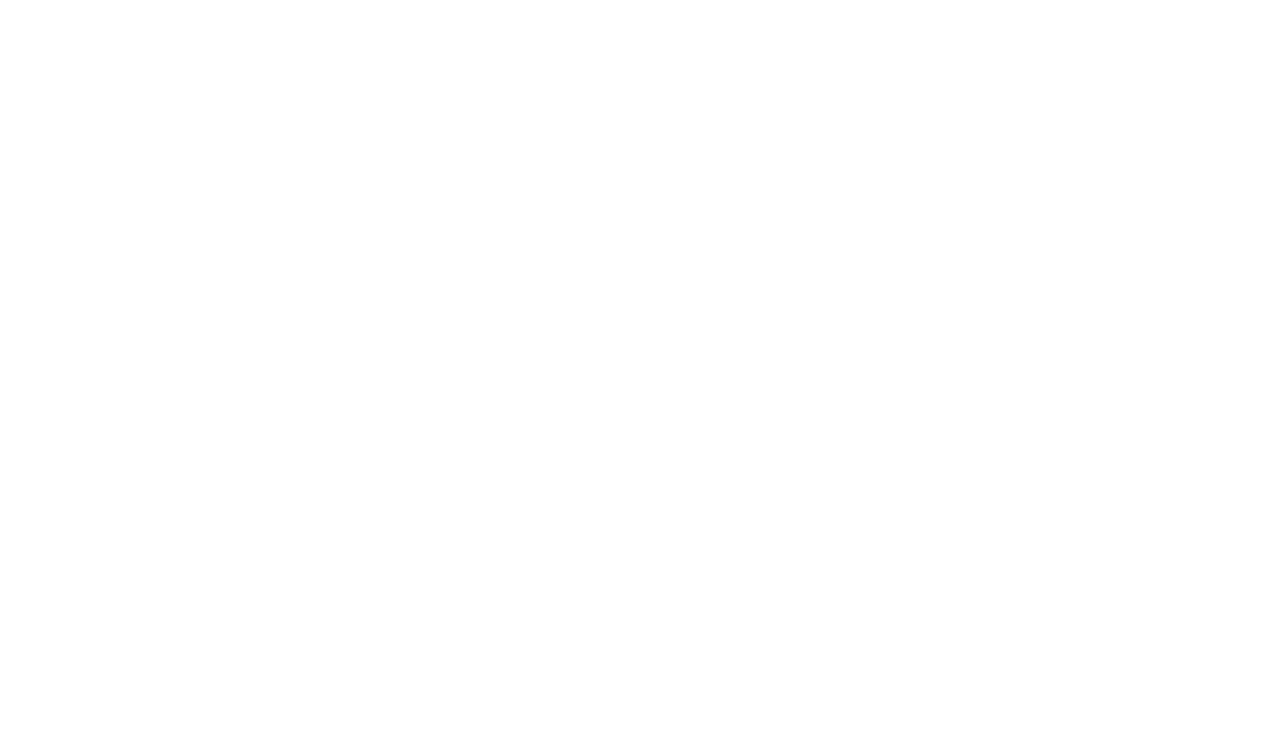
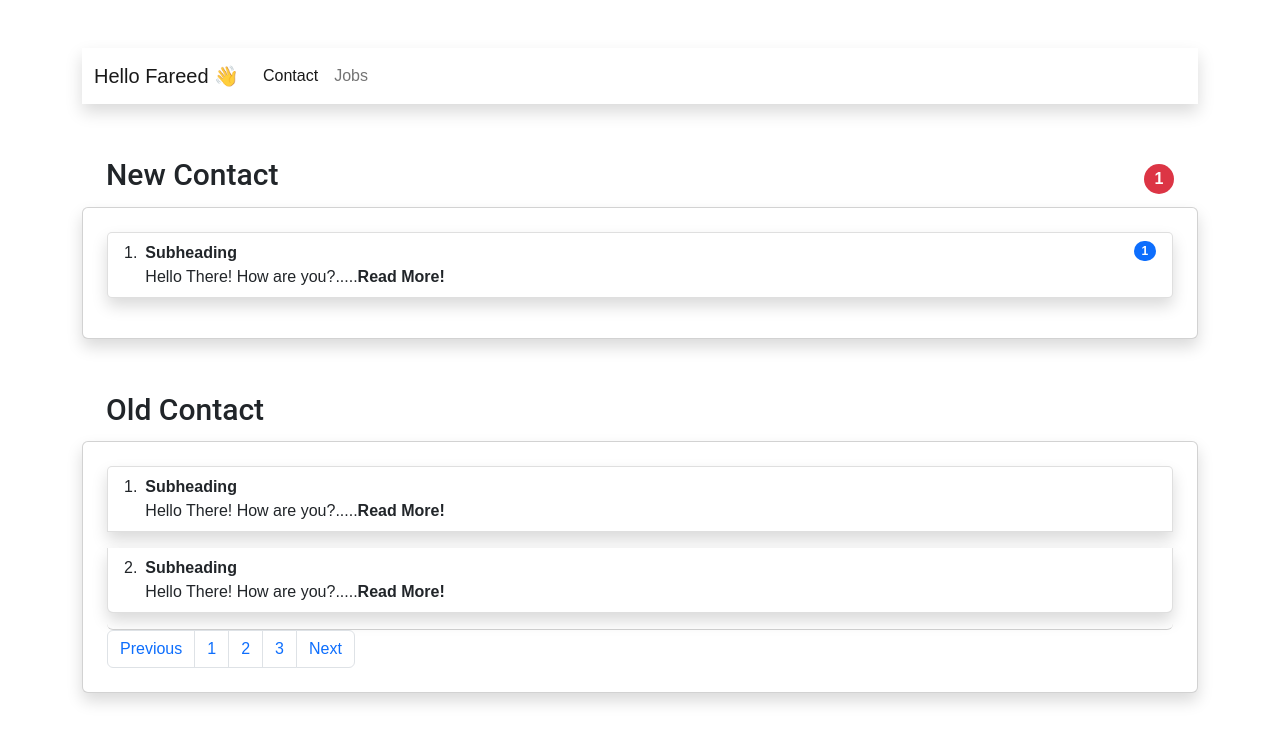
Before and after one commit to Arslan-chaudhry99/coderfeast.com, a React (Create React App) app: page /admin-coder-feast in a window 1280 px wide. Before the commit this address had no page. Shown: the top 742 px of the page. Built offline with nearby package versions, Linux system fonts and the light colour scheme.

Commit message:
contact page in admin section

```diff
--- a/src/App.js
+++ b/src/App.js
@@ -7,6 +7,9 @@
 import Staff from "./Pages/Web/staff augmentation/Staff";
 import ApplyToJob from "./Pages/Careers/ApplyToJob";
 import ReactPage from "./Pages/Web/Reactjs/ReactPage";
+import Admin from "./Pages/Admin/Admin";
+import ConatctSection from "./Pages/Admin/ConatctSection";
+import JobRec from "./Pages/Admin/JobRec";
 import "./Global.css"
 import { BrowserRouter, Route, Routes } from "react-router-dom";
 function App() {
@@ -28,7 +31,11 @@
           <Route path="/react-js-development" element={<ReactPage />} />
           <Route path="/staff-augmentation" element={<Staff />} />
           <Route path="/apply-now" element={<ApplyToJob />} />
+
         </Route >
+        <Route path="/admin-coder-feast" element={<Admin />} />
+        <Route path="/admin-coder-feast/contactus" element={<ConatctSection />} />
+        <Route path="/admin-coder-feast/job-request" element={<JobRec />} />
       </Routes>
     </BrowserRouter>
 
--- /dev/null
+++ b/src/Pages/Admin/Admin.jsx
@@ -0,0 +1,122 @@
+import React from 'react'
+
+const admin = () => {
+    return (
+        <>
+            <div className="container mb-5 mt-5">
+                <nav class="navbar navbar-expand-lg bg-body-tertiary shadow">
+                    <div class="container-fluid">
+                        <a class="navbar-brand">Hello Fareed  👋</a>
+                        <button class="navbar-toggler" type="button" data-bs-toggle="collapse" data-bs-target="#navbarSupportedContent" aria-controls="navbarSupportedContent" aria-expanded="false" aria-label="Toggle navigation">
+                            <span class="navbar-toggler-icon"></span>
+                        </button>
+                        <div class="collapse navbar-collapse" id="navbarSupportedContent">
+                            <ul class="navbar-nav me-auto mb-2 mb-lg-0">
+                                <li class="nav-item">
+                                    <a class="nav-link active" aria-current="page" >Contact</a>
+                                </li>
+                                <li class="nav-item">
+                                    <a class="nav-link" >Jobs</a>
+                                </li>
+
+
+                            </ul>
+
+                        </div>
+                    </div>
+                </nav>
+            </div>
+            <div className="container mt-5">
+                <div className="d-flex justify-content-between align-items-center">
+                    <h2 className="mx-4">New Contact</h2>
+                    <div className='mx-4 contact_noticefaction bg-danger'>
+                        1
+                    </div>
+                </div>
+                <div className="admin_contactus_new_notice_container card shadow p-4">
+                    <ol class="list-group list-group-numbered">
+                        <li class="list-group-item d-flex justify-content-between align-items-start mb-3 shadow">
+                            <div class="ms-2 me-auto">
+                                <div class="fw-bold">Subheading</div>
+                                Hello There! How are you?.....
+                                <strong data-bs-toggle="collapse" data-bs-target="#collapseExample" aria-expanded="false" aria-controls="collapseExample">Read More!</strong>
+                                <div className="collapse" id="collapseExample">
+                                    <p className='mb-0'><strong>Name: </strong>Arslan chaudhry</p>
+                                    <p className='mb-0'><strong>Phone: </strong>+92 3415403790</p>
+                                    <p className='mb-0'><strong>Email:</strong> arslanchaudhry90@gmail.com</p>
+                                    <p className='mb-0'><strong>Message: </strong>
+                                        <br />
+                                        We have a team of enthusiastic professionals with years of experience in design, product development, marketing, technology and community building to set your business up for success.
+                                    </p>
+
+                                </div>
+                            </div>
+                            <span class="badge bg-primary rounded-pill">1</span>
+
+                        </li>
+
+                    </ol>
+
+                </div>
+                <div className="d-flex justify-content-between align-items-center mt-5">
+                    <h2 className="mx-4">Old Contact</h2>
+
+                </div>
+                <div className="admin_contactus_new_notice_container card shadow p-4">
+                    <ol class="list-group list-group-numbered">
+                        <li class="list-group-item d-flex justify-content-between align-items-start mb-3 shadow">
+                            <div class="ms-2 me-auto">
+                                <div class="fw-bold">Subheading</div>
+                                Hello There! How are you?.....
+                                <strong data-bs-toggle="collapse" data-bs-target="#collapseExample1" aria-expanded="false" aria-controls="collapseExample">Read More!</strong>
+                                <div className="collapse" id="collapseExample1">
+                                    <p className='mb-0'><strong>Name: </strong>Arslan chaudhry</p>
+                                    <p className='mb-0'><strong>Phone: </strong>+92 3415403790</p>
+                                    <p className='mb-0'><strong>Email:</strong> arslanchaudhry90@gmail.com</p>
+                                    <p className='mb-0'><strong>Message: </strong>
+                                        <br />
+                                        We have a team of enthusiastic professionals with years of experience in design, product development, marketing, technology and community building to set your business up for success.
+                                    </p>
+
+                                </div>
+                            </div>
+
+                        </li>
+                        <li class="list-group-item d-flex justify-content-between align-items-start mb-3 shadow">
+                            <div class="ms-2 me-auto">
+                                <div class="fw-bold">Subheading</div>
+                                Hello There! How are you?.....
+                                <strong data-bs-toggle="collapse" data-bs-target={`#collapseExample2`} aria-expanded="false" aria-controls="collapseExample">Read More!</strong>
+                                <div className="collapse" id={`collapseExample2`}>
+                                    <p className='mb-0'><strong>Name: </strong>Arslan chaudhry</p>
+                                    <p className='mb-0'><strong>Phone: </strong>+92 3415403790</p>
+                                    <p className='mb-0'><strong>Email:</strong> arslanchaudhry90@gmail.com</p>
+                                    <p className='mb-0'><strong>Message: </strong>
+                                        <br />
+                                        We have a team of enthusiastic professionals with years of experience in design, product development, marketing, technology and community building to set your business up for success.
+                                    </p>
+
+                                </div>
+                            </div>
+
+                        </li>
+
+                    </ol>
+                    <nav aria-label="Page navigation example">
+                        <ul class="pagination">
+                            <li class="page-item"><a class="page-link" href="#">Previous</a></li>
+                            <li class="page-item"><a class="page-link" href="#">1</a></li>
+                            <li class="page-item"><a class="page-link" href="#">2</a></li>
+                            <li class="page-item"><a class="page-link" href="#">3</a></li>
+                            <li class="page-item"><a class="page-link" href="#">Next</a></li>
+                        </ul>
+                    </nav>
+                </div>
+
+            </div>
+        </>
+
+    )
+}
+
+export default admin
--- /dev/null
+++ b/src/Pages/Admin/ConatctSection.jsx
@@ -0,0 +1,14 @@
+import React from 'react'
+import Admin from './Admin'
+import "./style.css"
+const ConatctSection = () => {
+    return (
+        <>
+            <Admin />
+
+
+        </>
+    )
+}
+
+export default ConatctSection
--- /dev/null
+++ b/src/Pages/Admin/JobRec.jsx
@@ -0,0 +1,11 @@
+import React from 'react'
+
+const JobRec = () => {
+    return (
+        <>
+            <h1>JobRec</h1>
+        </>
+    )
+}
+
+export default JobRec
--- /dev/null
+++ b/src/Pages/Admin/style.css
@@ -0,0 +1,23 @@
+.admin_contactus_new_notice_container {
+    max-height: 500px;
+    overflow-y: scroll;
+
+}
+
+.admin_contactus_new_notice_container_old {
+    max-height: 500px;
+
+}
+
+.contact_noticefaction {
+    min-width: 30px;
+    min-height: 30px;
+    border-radius: 50%;
+
+    color: white;
+    display: flex;
+    justify-content: center;
+    align-items: center;
+    font-weight: bold;
+
+}
--- a/src/Pages/Nav/Nav.jsx
+++ b/src/Pages/Nav/Nav.jsx
@@ -45,6 +45,11 @@
                                                         <NavLink to="/react-js-development">
                                                             <li className='mt-1'>
                                                                 React.Js
+                                                            </li>
+                                                        </NavLink>
+                                                        <NavLink to="/admin-coder-feast">
+                                                            <li className='mt-1'>
+                                                                admin
                                                             </li>
                                                         </NavLink>
                                                         <li className='mt-1'>
```
Also changed, not shown: src/Pages/Admin/dum.jsx (added, +11 -0 lines), src/Global.css (line endings or trailing spaces).
